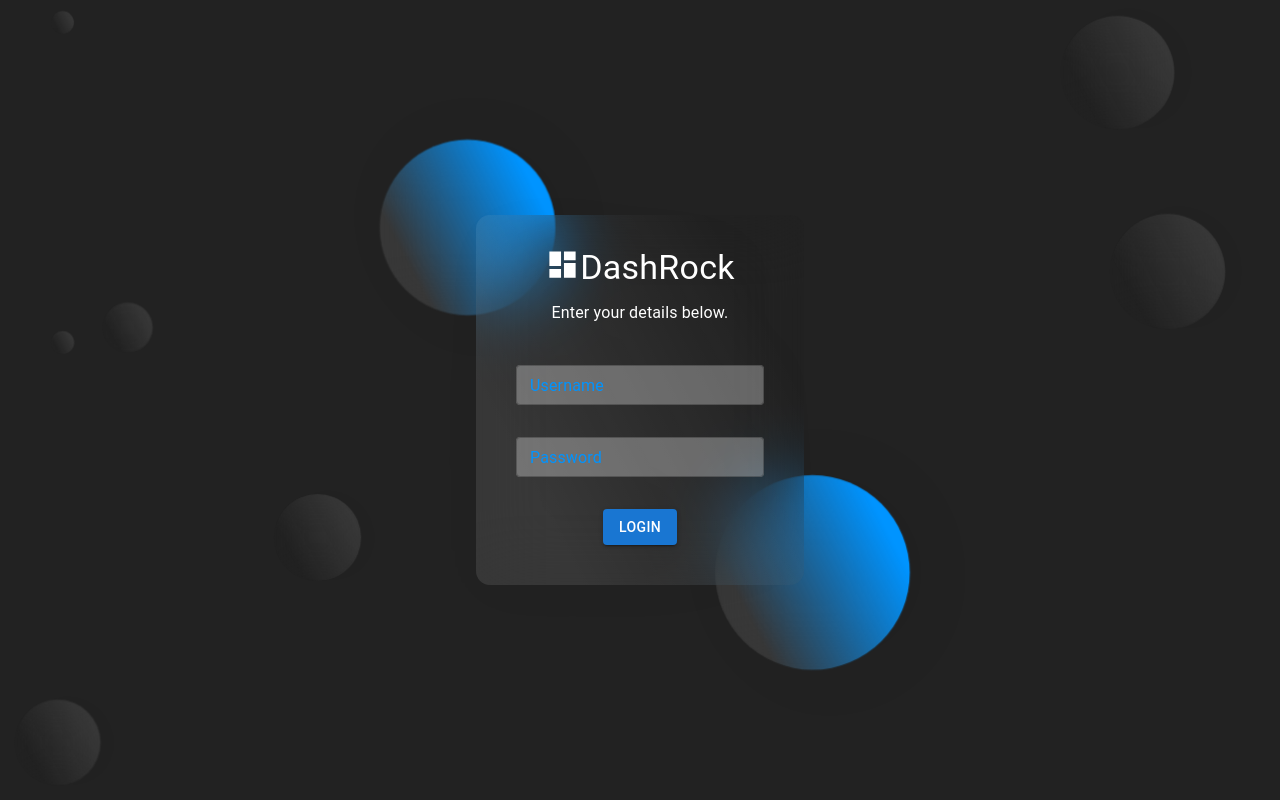
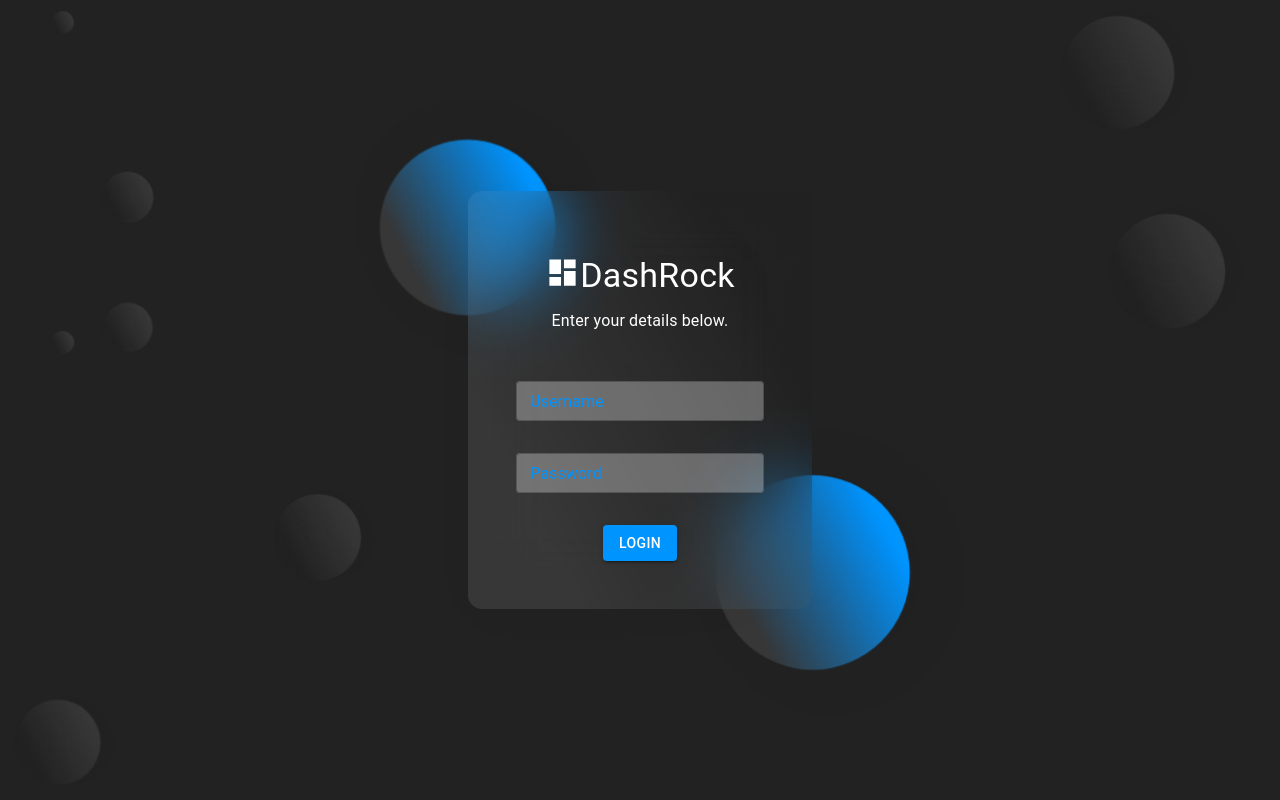
Before and after one commit to g-yz/dashrock_web, a React (Create React App) app: page / in a window 1280 px wide. Built offline with nearby package versions, Linux system fonts and the light colour scheme; no server answers.

Commit message:
fix styles

```diff
--- a/src/features/auth/LoginForm.jsx
+++ b/src/features/auth/LoginForm.jsx
@@ -26,7 +26,7 @@
   });
 
   return (
-    <Box p={1}>
+    <Box p={2}>
       <form onSubmit={formik.handleSubmit} className={styles.form}>
         <TextField
           fullWidth
@@ -71,7 +71,7 @@
             },
           }}
         />
-        <Button color="primary" variant="contained" type="submit">
+        <Button sx={{ background: '#0094ff' }} variant="contained" type="submit">
           Login
         </Button>
       </form>
--- a/src/pages/Login.jsx
+++ b/src/pages/Login.jsx
@@ -10,7 +10,7 @@
         <Box p={4} sx={{ color: 'text.secondary' }}>
           <Stack direction="row" alignItems="center" sx={{ mb: 4 }}>
             <Box sx={{ flexGrow: 1 }}>
-              <Box sx={{ display: 'flex', justifyContent: 'center' }}>
+              <Box sx={{ display: 'flex', justifyContent: 'center' }} pt={4}>
                 <DashboardIcon fontSize="large" style={{ color: 'white' }} />
                 <Typography variant="h4" gutterBottom align="center" color="white">
                   DashRock
@@ -42,7 +42,7 @@
         <div className={styles.circleg}></div>
         <div className={styles.circleh}></div>
         <div className={styles.circlei}></div>
-        <div className={styles.circlek}></div>
+        <div className={styles.circlej}></div>
       </div>
     </Box>
   );
```
